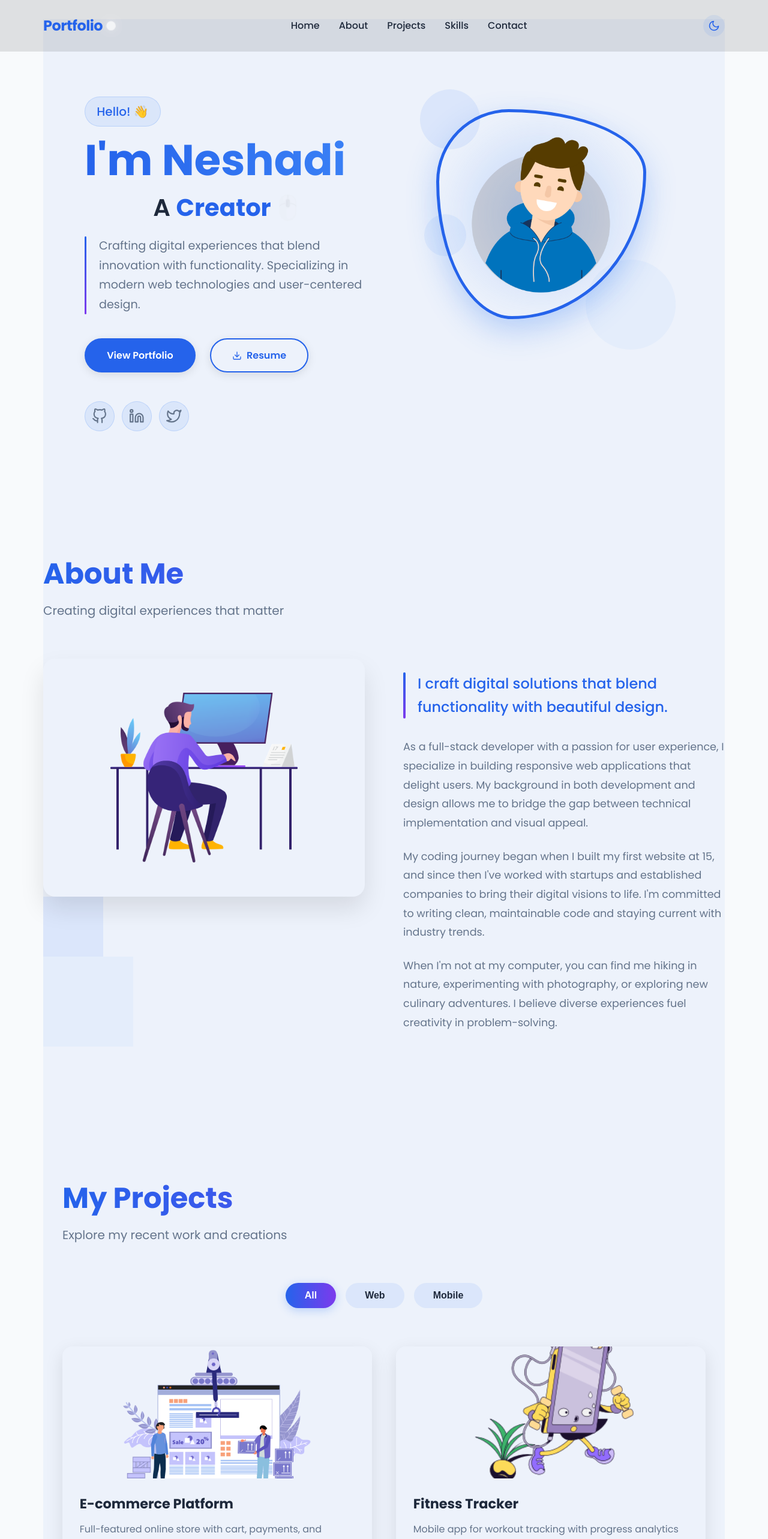
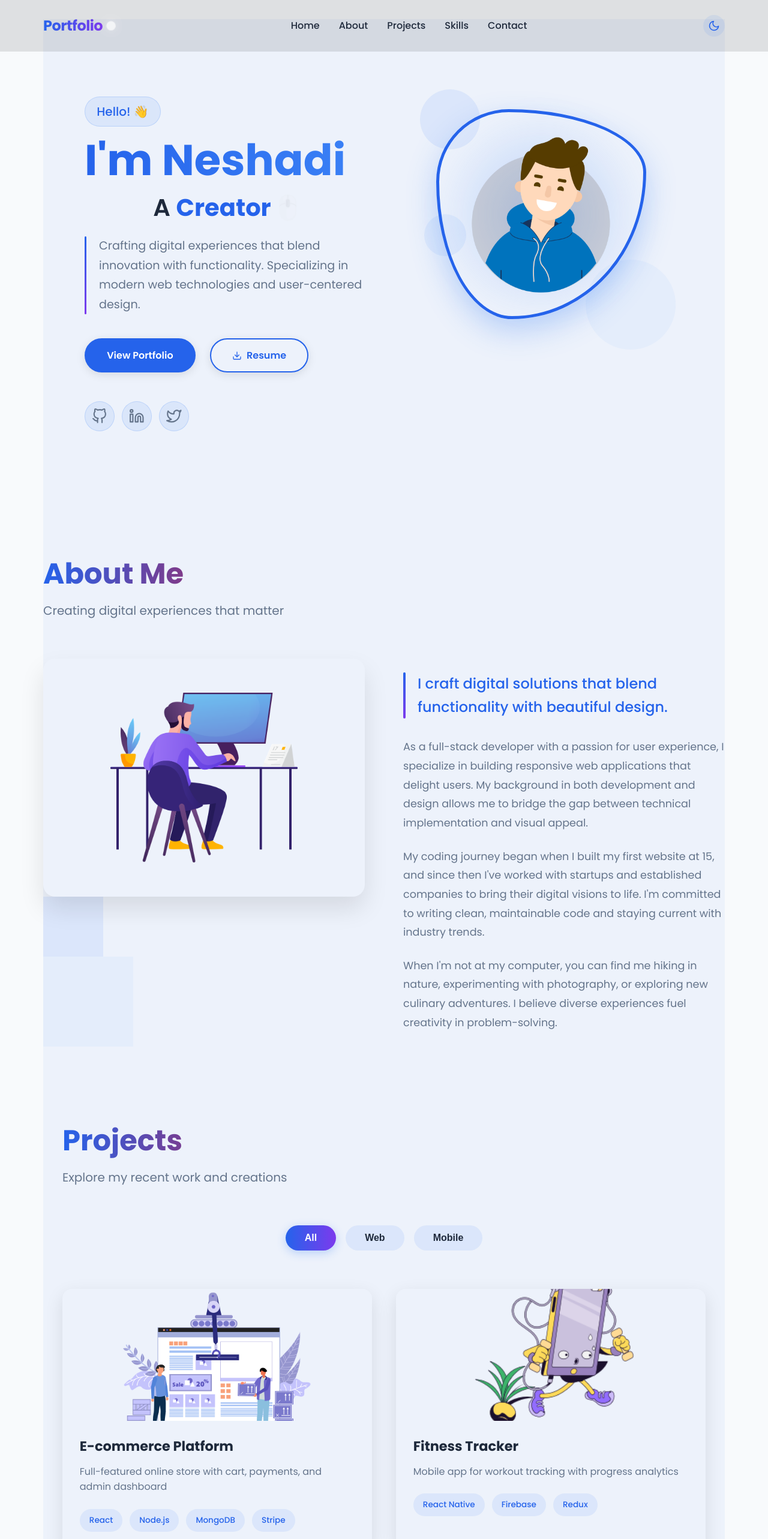
Before and after one commit to Neshadi/Portfolio, a React (Vite) app: page / in a window 1280 px wide. Shown: the top 2566 px of the page at 60% size. Built offline with nearby package versions, Linux system fonts and the light colour scheme.

Commit message:
Change the colors of pages headings

```diff
--- a/src/components/Footer/Footer.css
+++ b/src/components/Footer/Footer.css
@@ -1,5 +1,5 @@
 .footer {
-  background: linear-gradient(135deg, var(--primary-color) 0%, var(--secondary-color) 100%);
+  background: linear-gradient(135deg, var(--primary-color) 100%, var(--secondary-color) 10%);
   color: white;
   padding: 6rem 0 2rem;
   position: relative;
--- a/src/components/Header/Header.css
+++ b/src/components/Header/Header.css
@@ -56,6 +56,10 @@
 
 .logo-text {
   position: relative;
+  background: linear-gradient(to right, var(--primary-color),   var(--secondary-color));
+  -webkit-background-clip: text;
+  background-clip: text;
+  color: transparent;
 }
 
 .logo-dot {
--- a/src/sections/About/About.css
+++ b/src/sections/About/About.css
@@ -23,7 +23,7 @@
 .about-heading {
   font-size: 3rem;
   margin-bottom: 1rem;
-  background: linear-gradient(to right, var(--primary-color), var(--secondary-color));
+  background: linear-gradient(to right, var(--primary-color),  #ff0000,   var(--secondary-color));
   -webkit-background-clip: text;
   background-clip: text;
   color: transparent;
--- a/src/sections/Contact/Contact.css
+++ b/src/sections/Contact/Contact.css
@@ -1,6 +1,6 @@
 /* Contact Section Styles */
 .contact-section {
-  padding: 8rem 0;
+  padding: 6rem 0;
   position: relative;
   background-color: rgba(37, 99, 235, 0.05);
 
@@ -30,7 +30,7 @@
 .section-title {
  font-size: 3rem;
   margin-bottom: 1rem;
-  background: linear-gradient(to right, var(--primary-color), var(--secondary-color));
+  background: linear-gradient(to right, var(--primary-color),  #ff0000,   var(--secondary-color));
   -webkit-background-clip: text;
   background-clip: text;
   color: transparent;
--- a/src/sections/Projects/Projects.css
+++ b/src/sections/Projects/Projects.css
@@ -1,5 +1,5 @@
 .projects-section {
-  padding: 8rem 0;
+  padding: 2rem 0;
   position: relative;
   background-color: rgba(37, 99, 235, 0.05);
 }
@@ -22,7 +22,7 @@
 .projects-heading {
   font-size: 3rem;
   margin-bottom: 1rem;
-  background: linear-gradient(to right, var(--primary-color), var(--secondary-color));
+  background: linear-gradient(to right, var(--primary-color),  #ff0000,   var(--secondary-color));
   -webkit-background-clip: text;
   background-clip: text;
   color: transparent;
--- a/src/sections/Projects/Projects.jsx
+++ b/src/sections/Projects/Projects.jsx
@@ -93,7 +93,7 @@ export const Projects = () => {
           transition={{ duration: 0.6 }}
           className="projects-header"
         >
-          <h2 className="projects-heading">My Projects</h2>
+          <h2 className="projects-heading">Projects</h2>
           <p className="projects-subheading">Explore my recent work and creations</p>
         </motion.div>
 
--- a/src/sections/Skills/Skills.css
+++ b/src/sections/Skills/Skills.css
@@ -26,7 +26,7 @@
 .skills-heading {
   font-size: 3rem;
   margin-bottom: 1rem;
-  background: linear-gradient(to right, var(--primary-color), var(--secondary-color));
+  background: linear-gradient(to right, var(--primary-color),  #ff0000,   var(--secondary-color));
   -webkit-background-clip: text;
   background-clip: text;
   color: transparent;
```
